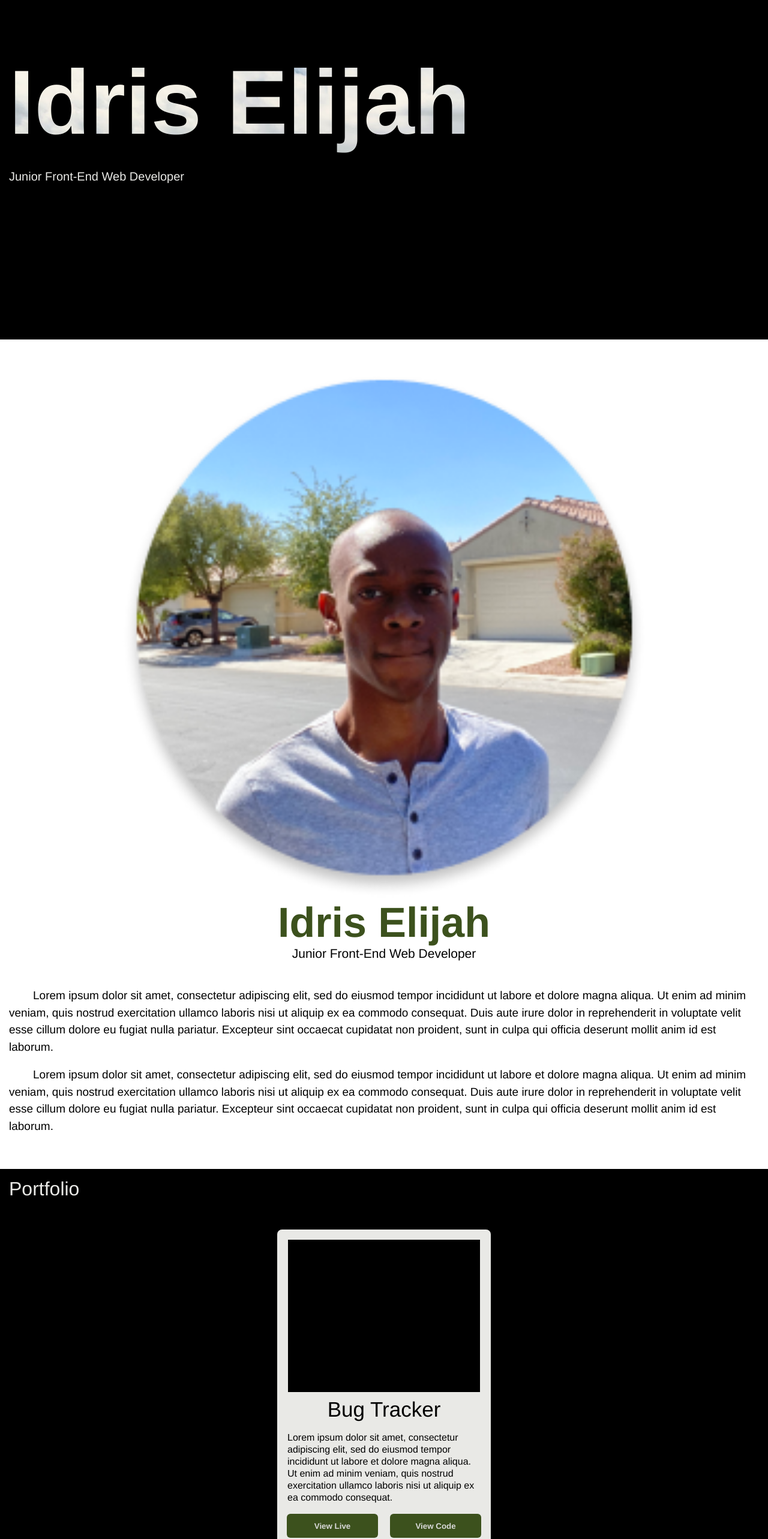
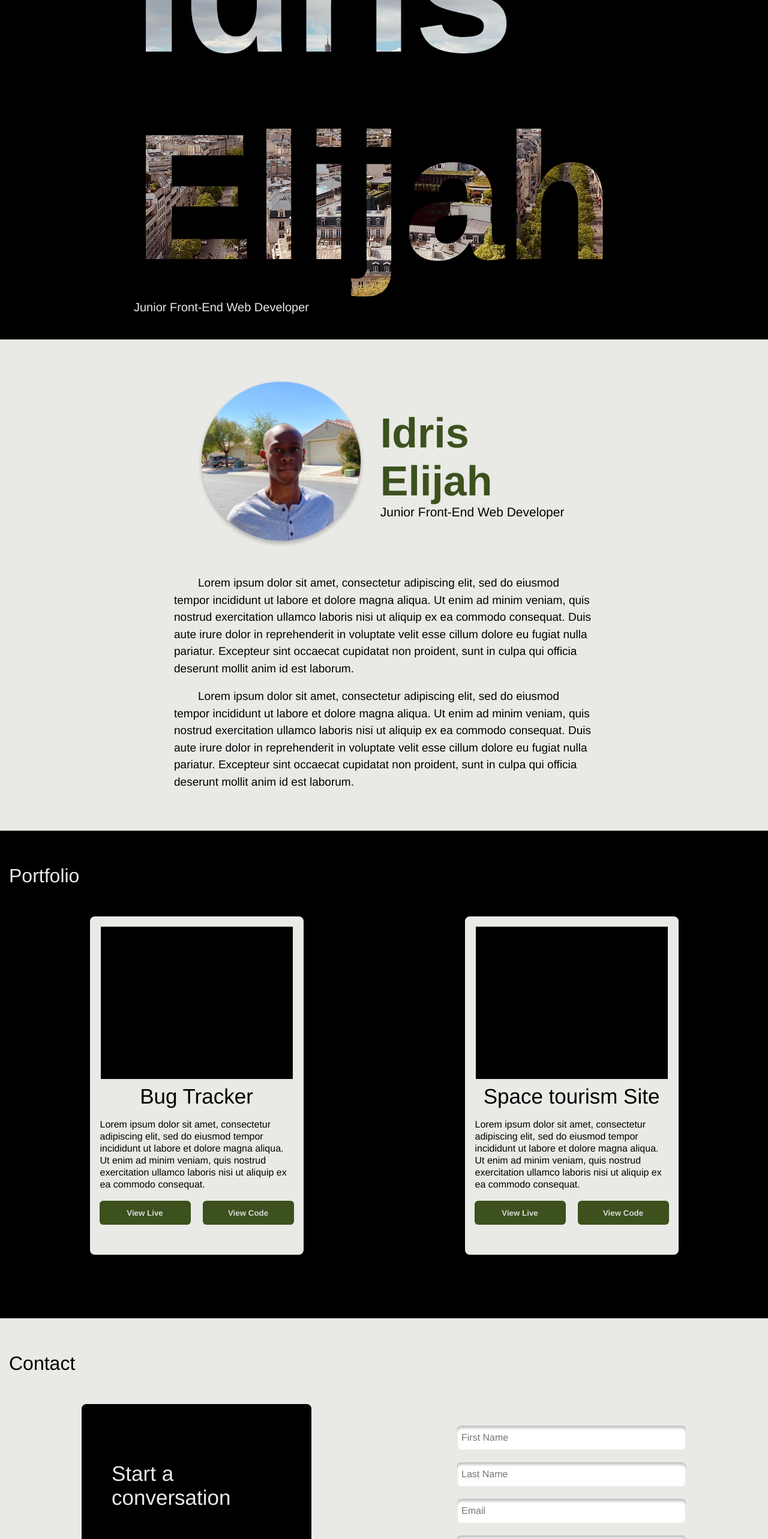
Before and after one commit to theidriselijah/Idris-Elijah, a React (Vite) app: page / in a window 1280 px wide. Shown: the part 234-2800 px from the top of the page at 60% size. Built offline with nearby package versions, Linux system fonts and the light colour scheme.

Commit message:
Updated Menu component

```diff
--- a/index.html
+++ b/index.html
@@ -3,7 +3,7 @@
   <head>
     <meta charset="UTF-8" />
     <link rel="icon" type="image/svg+xml" href="/vite.svg" />
-    <meta name="viewport" content="width=device-width, initial-scale=1.0" />
+    <meta name="viewport" content="width=device-width, initial-scale=1" />
     <title>Idris Elijah</title>
   </head>
   <body>
--- a/src/App.css
+++ b/src/App.css
@@ -5,16 +5,20 @@
     font-family: Helvetica, sans-serif;
 }
 
+body {
+    background: #E9E9E6;
+}
+
 h1 {
     font-size: 152px;
     color: #E9E9E6;
     background-image: url(./assets/paris-skyline.jpg);
-    background-size: cover;
     background-position: top -10px center;
     background-clip: text;
     -webkit-background-clip: text;
     color: transparent;
     background-attachment: fixed;
+    max-width: 834px;
 }
 
 h3 {
@@ -60,8 +64,48 @@ button:active {
     color: #3C511D;
 }
 
+form {
+    width: 383px;
+    height: 512px;
+    color: #E9E9E6;
+    display: flex;
+    flex-direction: column;
+    align-items: center;
+    justify-content: center;
+    margin: 49px auto;
+}
+
+input {
+    width: 100%;
+    height: 40px;
+    padding: 8px;
+    border: none;
+    border-radius: 8px;
+    box-shadow: inset 0px 4px 4px rgba(0, 0, 0, 0.25);
+    margin-bottom: 21px;
+    font-size: 16px;
+}
+
+textarea {
+    width: 100%;
+    height: 200px;
+    resize: none;
+    padding: 8px;
+    border: none;
+    border-radius: 8px;
+    box-shadow: inset 0px 4px 4px rgba(0, 0, 0, 0.25);
+    font-size: 16px;
+}
+
 .section {
-    padding: 57px 15px 0 15px;
+    padding: 57px 15px 57px 15px;
+}
+
+.hero-title {
+    display: flex;
+    flex-direction: column;
+    justify-content: center;
+    align-items: center;
 }
 
 .hero {
@@ -70,13 +114,11 @@ button:active {
     display: flex;
     flex-direction: column;
     justify-content: center;
-
 }
 
 .hero p {
     color: #E9E9E6;
     font-size: 20px;
-    margin-top: 25px;
 }
 
 .header {
@@ -85,12 +127,15 @@ button:active {
     align-items: center;
 }
 
-.header p {
+.header-title p {
     font-size: 21px;
 }
 
 .about {
-    margin-bottom: 57px;
+    display: flex;
+    flex-direction: column;
+    align-items: center;
+    margin: 10px;
 }
 
 .about-section {
@@ -105,7 +150,6 @@ button:active {
 .portfolio {
     background-color: #000000;
     color: #000000;
-    padding: 15px;
 }
 
 .project {
@@ -140,7 +184,6 @@ button:active {
 
 .contact h4 {
     color: #000000;
-    margin-bottom: 39px;
 }
 
 .convo-box {
@@ -153,6 +196,7 @@ button:active {
     align-items: center;
     justify-content: center;
     border-radius: 8px;
+    margin: 49px auto;
 }
 
 .convo-box h5 {
@@ -164,3 +208,75 @@ button:active {
     margin: 50px;
     line-height: 20px;
 }
+
+@media (max-width: 400px) {
+    .hero h1 {
+        font-size: 100px;
+    }
+}
+
+@media (min-width: 560px) {
+    .hero h1 {
+        font-size: 200px;
+    }
+}
+
+@media (min-width: 740px) {
+    .hero h1 {
+        font-size: 250px;
+    }
+}
+
+@media (min-width: 834px) {
+    .hero h1 {
+        font-size: 300px;
+    }
+
+    .header {
+        flex-direction: row;
+        gap: 25px
+    }
+
+    img {
+        width: 50%;
+    }
+
+    .about-section {
+        max-width: 700px;
+    }
+
+    .portfolio-projects {
+        display: flex;
+    }
+
+    .contact-section {
+        display: flex;
+    }
+}
+
+@media (min-width: 1200px) {
+    .hero h1 {
+        font-size: 300px;
+    }
+
+    .header {
+        flex-direction: row;
+        gap: 25px
+    }
+
+    img {
+        width: 50%;
+    }
+
+    .about-section {
+        max-width: 700px;
+    }
+
+    .portfolio-projects {
+        display: flex;
+    }
+
+    .contact-section {
+        display: flex;
+    }
+}
--- a/src/App.jsx
+++ b/src/App.jsx
@@ -1,24 +1,50 @@
+import { useState } from "react"
 import './App.css'
 import aboutPic from './assets/idris-elijah.png'
 import Navbar from './components/Navbar'
 import Footer from "./components/Footer"
 
 export default function App() {
+  const [formData, setFormData] = useState(
+    {firstName: "", lastName: "", email: "", message: ""}
+  )
+
+  function handleChange(event) {
+    const {name, value} = event.target
+
+    setFormData(prevFormData => {
+      return {
+        ...prevFormData,
+        [name]: value
+      }
+    })
+  }
+
+  function handleSubmit(event) {
+    event.preventDefault()
+    console.log(formData)
+  }
 
   return (
     <div className="App">
       <Navbar />
       <main>
         <div className="section hero" id="hero">
+          <div className="hero-title">
+            <div>
               <h1>Idris Elijah</h1>
               <p>Junior Front-End Web Developer</p>
+            </div>
+          </div>
         </div>
 
         <div className="section about" id="about">
           <div className="header">
             <img src={aboutPic} />
+            <div className="header-title">
               <h3>Idris Elijah</h3>
               <p>Junior Front-End Web Developer</p>
+            </div>
           </div>
           <div className="about-section">
             <p>
@@ -45,7 +71,7 @@ export default function App() {
 
         <div className="section portfolio" id="portfolio">
           <h4>Portfolio</h4>
-
+          <div className="portfolio-projects">
             <div className="project">
               <div className="project-img"></div>
               <h5>Bug Tracker</h5>
@@ -76,9 +102,11 @@ export default function App() {
               </div>
             </div>
           </div>
+        </div>
 
         <div className="section contact" id="contact">
           <h4>Contact</h4>
+          <div className="contact-section">
             <div className="convo-box">
               <h5>Start a conversation</h5>
               <p>
@@ -88,9 +116,38 @@ export default function App() {
                 nisi ut aliquip ex ea commodo consequat.
               </p>
             </div>
-          <form>
-
+            <form onSubmit={handleSubmit}>
+              <input
+                type='text'
+                placeholder="First Name"
+                onChange={handleChange}
+                name="firstName"
+                value={formData.name}
+              />
+              <input
+                type='text'
+                placeholder="Last Name"
+                onChange={handleChange}
+                name="lastName"
+                value={formData.name}
+              />
+              <input
+                type='email'
+                placeholder="Email"
+                onChange={handleChange}
+                name="email"
+                value={formData.email}
+              />
+              <textarea
+                placeholder="Message"
+                onChange={handleChange}
+                name="message"
+                value={formData.message}
+              />
+              <br />
+              <button>Send</button>
             </form>
+          </div>
         </div>
       </main>
       <Footer />
--- a/src/components/Footer.css
+++ b/src/components/Footer.css
@@ -0,0 +1,12 @@
+.footer {
+    height: 64px;
+    display: flex;
+    justify-content: center;
+    align-items: center;
+    background: #D9D9D9;
+}
+
+p {
+    font-size: 16px;
+    font-weight: 100;
+}
--- a/src/components/Footer.jsx
+++ b/src/components/Footer.jsx
@@ -2,8 +2,8 @@ import './Footer.css'
 
 export default function Footer() {
     return (
-        <div>
-
+        <div className='footer'>
+            <p>© 2023 Idris Elijah | All Rights Reserved </p>
         </div>
     )
 }
--- a/src/components/Menu.jsx
+++ b/src/components/Menu.jsx
@@ -1,19 +1,9 @@
-import { useState } from 'react'
 import './Menu.css'
 
 export default function Menu() {
+    return (
+        <div>
 
-    const [isOpen, setIsOpen] = useState(false)
-
-    function setOpenedState() {
-        setIsOpen(prevIsOpen => !prevIsOpen)
-    }
-
-    return (
-        <div className = {isOpen ? 'menu-button-open' : 'menu-button'} onClick = {() => setOpenedState()}>
-            <div className='menu-button-burger'>
-
-            </div>
         </div>
     )
 }
--- /dev/null
+++ b/src/components/MenuIcon.jsx
@@ -0,0 +1,18 @@
+import { useState } from 'react'
+import './MenuIcon.css'
+
+export default function MenuIcon() {
+
+    const [isOpen, setIsOpen] = useState(false)
+
+    function setOpenedState() {
+        setIsOpen(prevIsOpen => !prevIsOpen)
+    }
+
+    return (
+        <div className = {isOpen ? 'menu-button-open' : 'menu-button'} onClick = {() => setOpenedState()}>
+            <div className='menu-button-burger'>
+            </div>
+        </div>
+    )
+}
--- a/src/components/Navbar.jsx
+++ b/src/components/Navbar.jsx
@@ -1,13 +1,13 @@
 import { useState } from 'react'
 import './Navbar.css'
-import Menu from './Menu'
+import Menu from './MenuIcon'
 
 export default function Navbar() {
-    const [showMenu, setShowMenu] = useState(false)
+    const [showMenuIcon, setShowMenuIcon] = useState(false)
 
     return (
         <nav className="navbar">
-            <Menu />
+            {showMenuIcon && <MenuIcon />}
         </nav>
     )
 }
```
Also changed, not shown: src/components/MenuIcon.css (renamed from src/components/Menu.css), src/components/Navbar.css (line endings or trailing spaces). Lines whose indentation alone changed are shown as unchanged.
